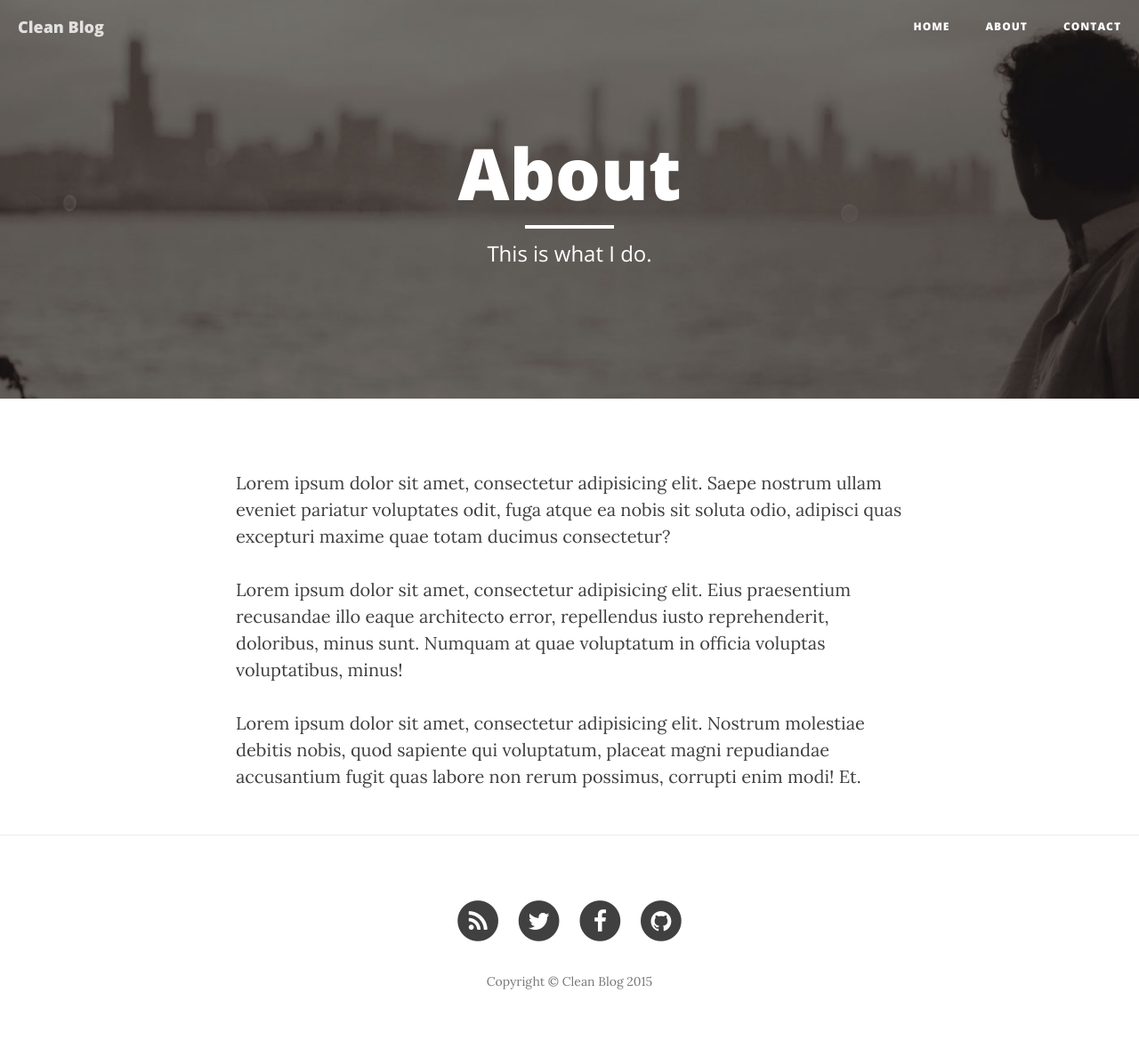
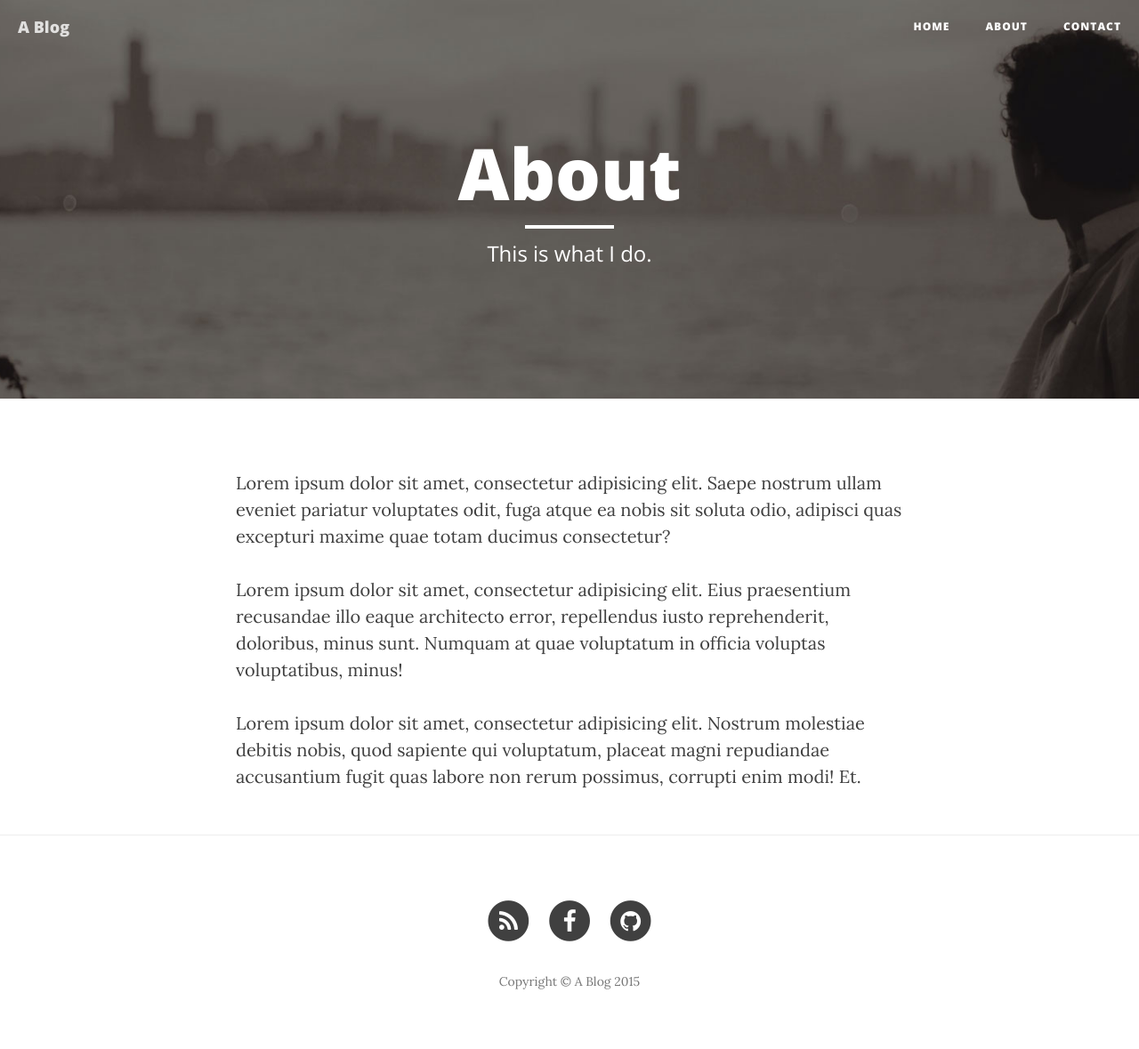
Before and after one commit to miguelrueda/miguelrueda.github.io, a Jekyll site: the page built from about.html, in a window 1280 px wide. Shown: the whole page at 89% size. Built offline with Jekyll 4.4.1, drawn with Linux system fonts in a browser that asks for light colours; nearby versions of some CDN libraries; some of the changed lines change nothing that is shown.

```diff
--- a/_config.yml
+++ b/_config.yml
@@ -1,13 +1,13 @@
 # Site settings
-title: Clean Blog
+title: A Blog
 header-img: img/home-bg.jpg
-email: your-email@yourdomain.com
-description: "Write your site description here. It will be used as your sites meta description as well!"
-baseurl: "/startbootstrap-clean-blog-jekyll"
+email: miguel.rueda@outlook.com
+description: "The blog description goes here"
+baseurl: ""
 url: "http://yourdomain.com"
-twitter_username: SBootstrap
-github_username:  davidtmiller
-facebook_username:  IronSummitMedia
+# twitter_username: SBootstrap
+github_username:  miguelrueda
+facebook_username:  miguelrueda
 
 # Build settings
 markdown: kramdown
```
Also changed, not shown: README.md (deleted).
